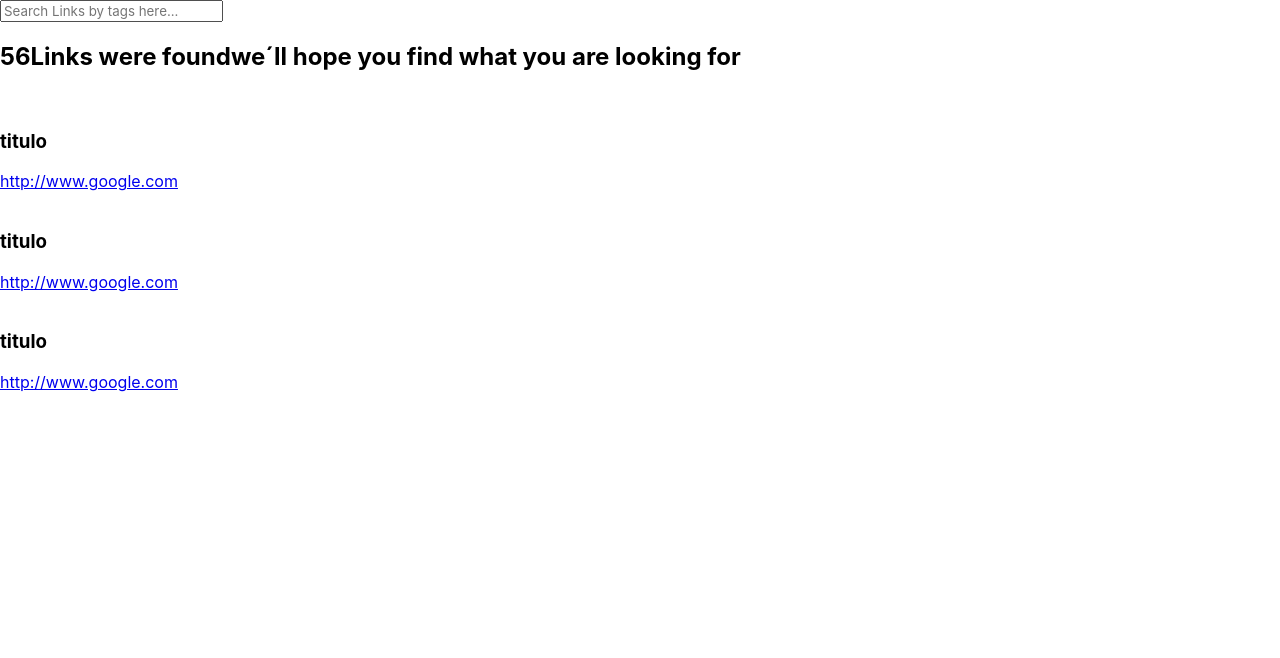
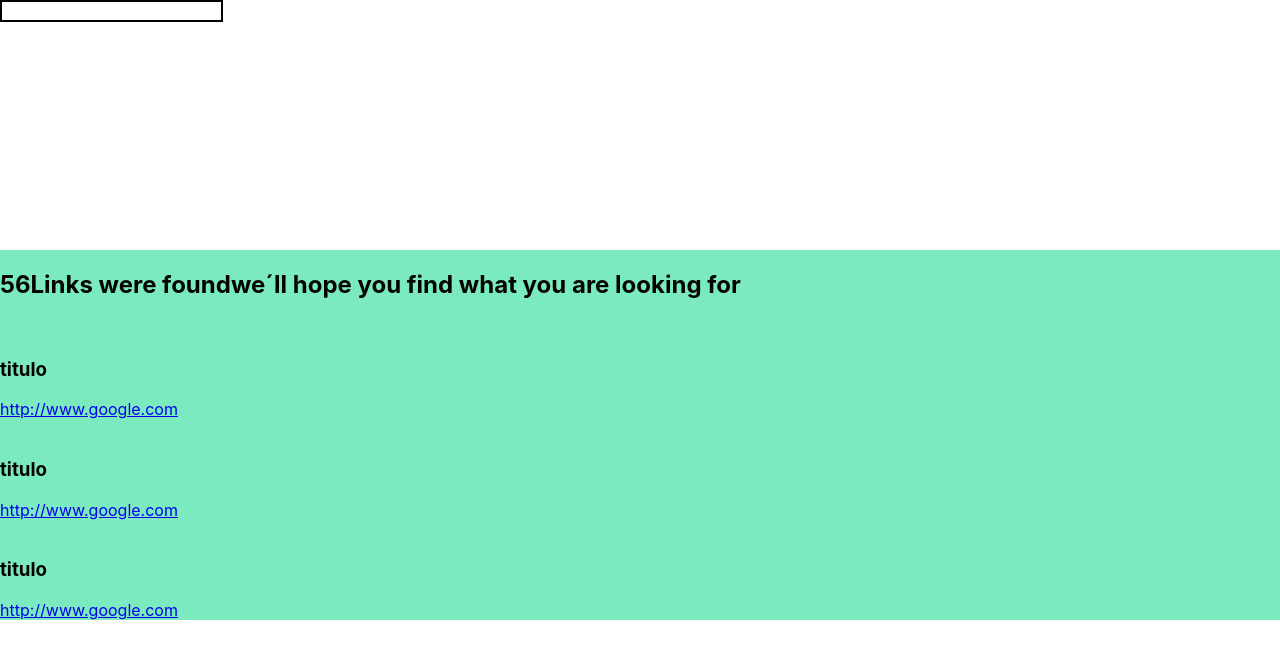
Before and after one commit to FabioGiacometti/fec-front, a React (Vite) app: page / in a window 1280 px wide. Shown: the top 658 px of the page. Built offline with nearby package versions, Linux system fonts and the light colour scheme.

Commit message:
adding-components

```diff
--- a/src/LinkSearcher.js
+++ b/src/LinkSearcher.js
@@ -1,16 +1,13 @@
 //import FECLogo from "../public/images/fec-logo.png";
 import React from "react";
 import CardList from "./CardList";
-//import styled from "styled-components";
+import styled from "styled-components";
+import LinksHeader from './LinksHeader'
 
 const LinkSearcher = ()=>{
     return(
-        <>
-            <header>
-                <div>
-                    <input type="text" placeholder="Search Links by tags here..."></input>
-                </div>
-            </header>
+        <LinkWrapper>
+            <LinksHeader></LinksHeader>
             <section>
                 <h2>56
                     <span>
@@ -22,8 +19,16 @@ const LinkSearcher = ()=>{
                 </h2>
                 <CardList/>
             </section>
-        </>
+        </LinkWrapper>
     )
 }
 
+
+const LinkWrapper = styled.div`
+  background-color: #7BEBBF;
+  width:100%;
+`;
+
+
+
 export default LinkSearcher;
--- /dev/null
+++ b/src/LinksHeader.js
@@ -0,0 +1,33 @@
+import React from "react";
+import CardList from "./CardList";
+import styled from "styled-components";
+
+const LinksHeader = ()=>{
+    return (
+        <HeaderWrapper>
+            <SearchBar></SearchBar>
+        </HeaderWrapper>
+    )
+}
+
+
+const HeaderWrapper = styled.div`
+
+    width:80%
+    display:flex;
+    align-items: center;
+    justify-content: center;
+    flex-direction: column;
+    background-color:white;
+    height:250px;
+
+`;
+
+const SearchBar= styled.input`
+border:2px solid black;
+margin:0 auto;
+
+`;
+
+
+export default LinksHeader;
```
Also changed, not shown: public/images/background-waves.svg (added).
